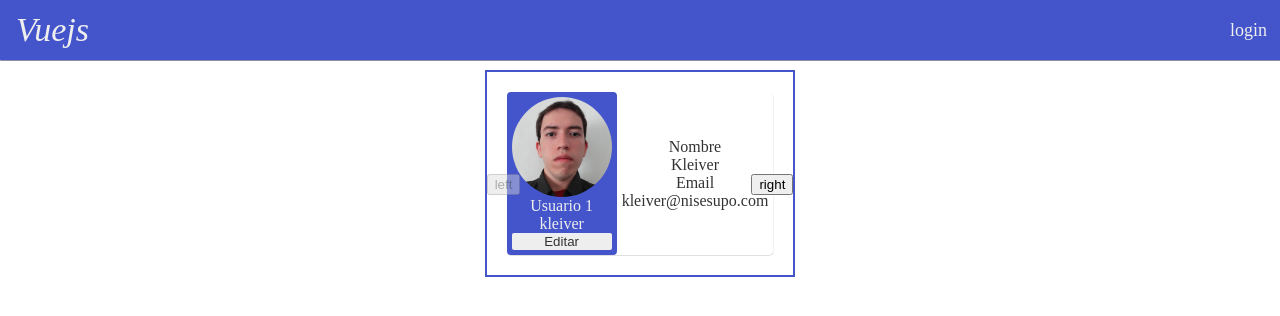
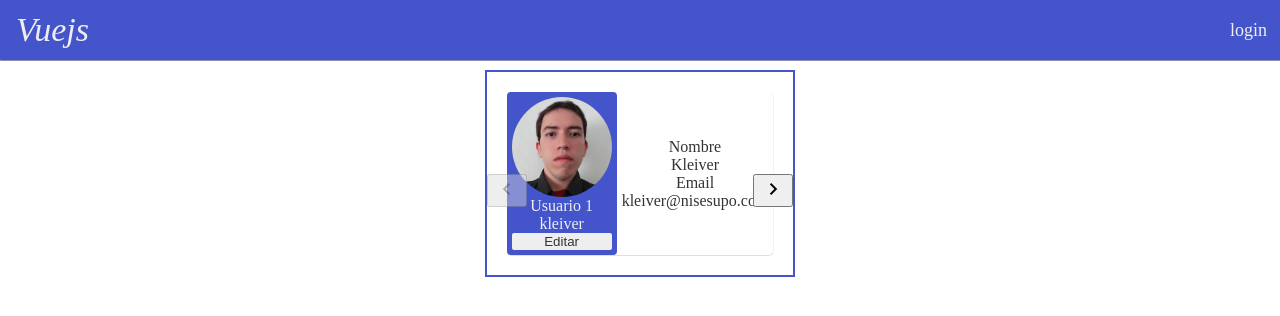
Before and after one commit to ezalorpro/vue_web, a Vue app: page /#/ in a window 1280 px wide. Shown: the top 316 px of the page. Built offline with nearby package versions, Linux system fonts and the light colour scheme.

Commit message:
arreglo containers

```diff
--- a/src/components/card.vue
+++ b/src/components/card.vue
@@ -1,5 +1,5 @@
 <template>
-    <div class="main-container">
+    <div class="card-container">
         <slot></slot>
     </div>
 </template>
@@ -14,7 +14,7 @@ export default {
     @import '../sass/variables';
     @import '../sass/mixins';
 
-    .main-container{
+    .card-container{
         margin: 10px;
         @include container_display($width: inherit);
         border-radius: 4px;
--- a/src/components/carousel.vue
+++ b/src/components/carousel.vue
@@ -8,8 +8,12 @@
       </transition-group>
     </div>
     <div class="controls">
-      <button v-on:click="goLeft()" :disabled="currentIndex == 1">left</button>
-      <button v-on:click="goRight()" :disabled="currentIndex == countItems">right</button>
+      <button v-on:click="goLeft()" :disabled="currentIndex == 1" class="carousel-button">
+        <i class="material-icons">keyboard_arrow_left</i>
+      </button>
+      <button v-on:click="goRight()" :disabled="currentIndex == countItems" class="carousel-button">
+        <i class="material-icons">keyboard_arrow_right</i>
+      </button>
     </div>
   </div>
 </template>
@@ -68,7 +72,7 @@ export default {
     .carousel-content {
       overflow: hidden;
       @include container_display($flow: column, $justify: flex-start);
-      @include slideIn( 0.2s, 100%, 0, 0px);
+      @include slideIn( 1s, 100%, 0, 0px);
       padding: 10px;
 
     }
--- a/src/components/sidebar.vue
+++ b/src/components/sidebar.vue
@@ -1,6 +1,6 @@
 <template>
     <transition name="slideIn">
-        <div v-show="showSidebarComponent" class="main-container">
+        <div v-show="showSidebarComponent" class="sidebar-container">
             <transition name="slideIn">
                 <div v-show="showSidebarComponent"  class="sidebar">
                     <a class="item">pokedex</a>
@@ -32,7 +32,7 @@ export default {
     @import '../sass/variables';
     @import '../sass/mixins';
 
-    .main-container {
+    .sidebar-container {
         display: inherit;
         position: fixed;
         top: 60px;
--- a/src/views/Home.vue
+++ b/src/views/Home.vue
@@ -1,6 +1,6 @@
 <template>
   <div>
-    <div class="main-container">
+    <div class="home-container">
       <Carousel>
         <template v-for="item of 5"  v-slot:[item]>
           <Card v-bind:key="item">
@@ -42,7 +42,7 @@ export default {
   @import '../sass/variables';
   @import '../sass/mixins';
 
-  .main-container {
+  .home-container {
     @include container_display($flow: row wrap, $align: flex-start, $width: inherit);
     transition: 0.2s;
     transition-property: all;
```
